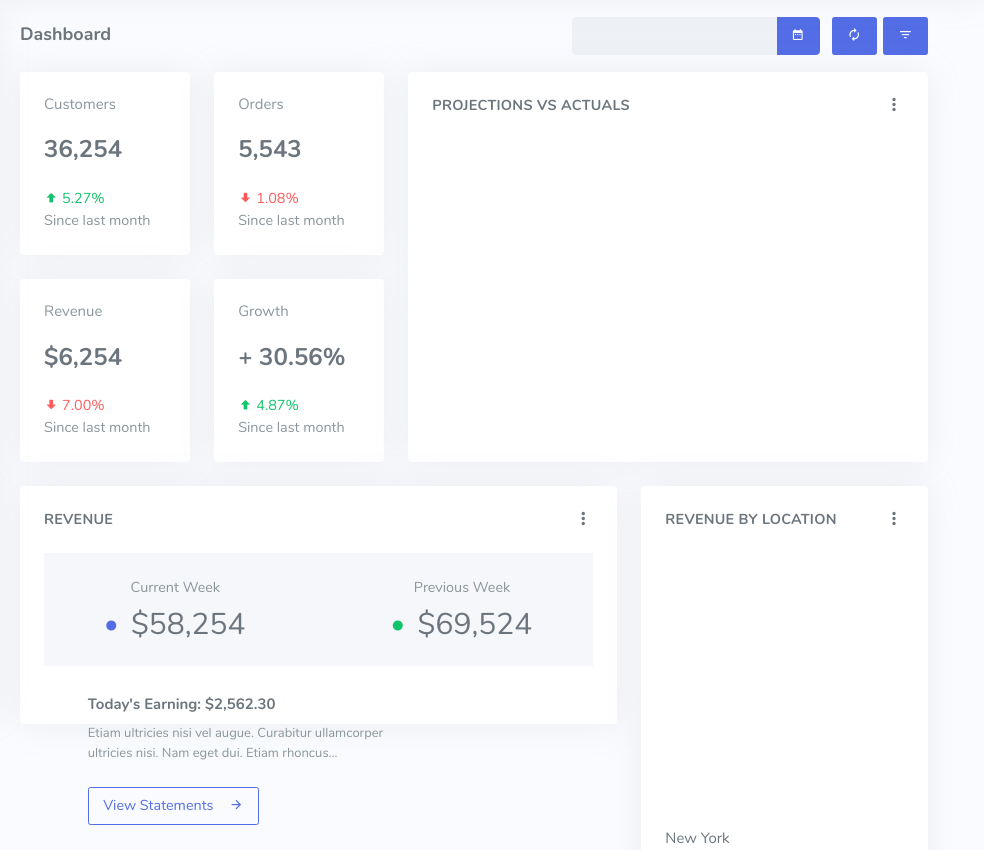
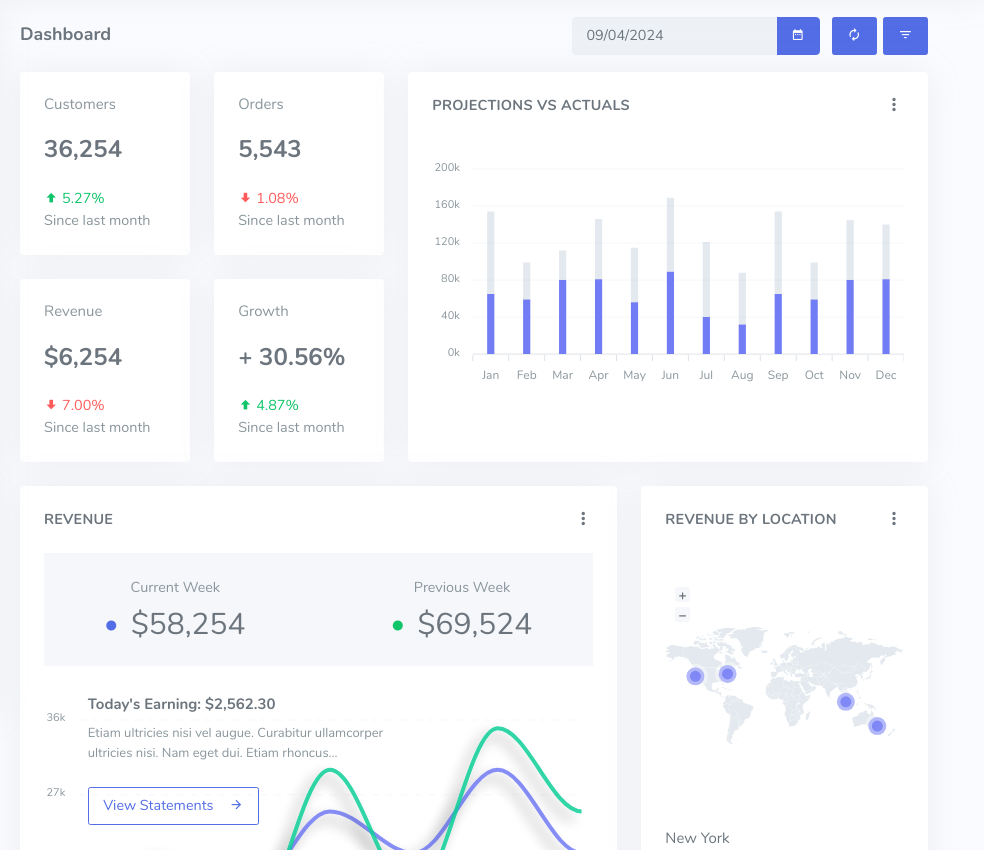
Before and after one commit to ray-pac/my_web-app, a plain HTML site: page index.htm in a window 1280 px wide. Shown: the part 73-923 px from the top of the page, 296-1280 px from the left. Drawn offline with Linux system fonts and the light colour scheme.

Commit message:
Update index.htm

```diff
--- a/index.htm
+++ b/index.htm
@@ -2484,7 +2484,7 @@
     <script src="assets/js/world-merc.js"></script>
     <script src="assets/js/world.js"></script>
     <!-- Dashboard App js -->
-    <script src="assets/js/appJs.dashboard.js"></script>
+    <script src="assets/js/demo.dashboard.js"></script>
 
     <!-- App js -->
     <script src="assets/js/app.min.js"></script>
```
